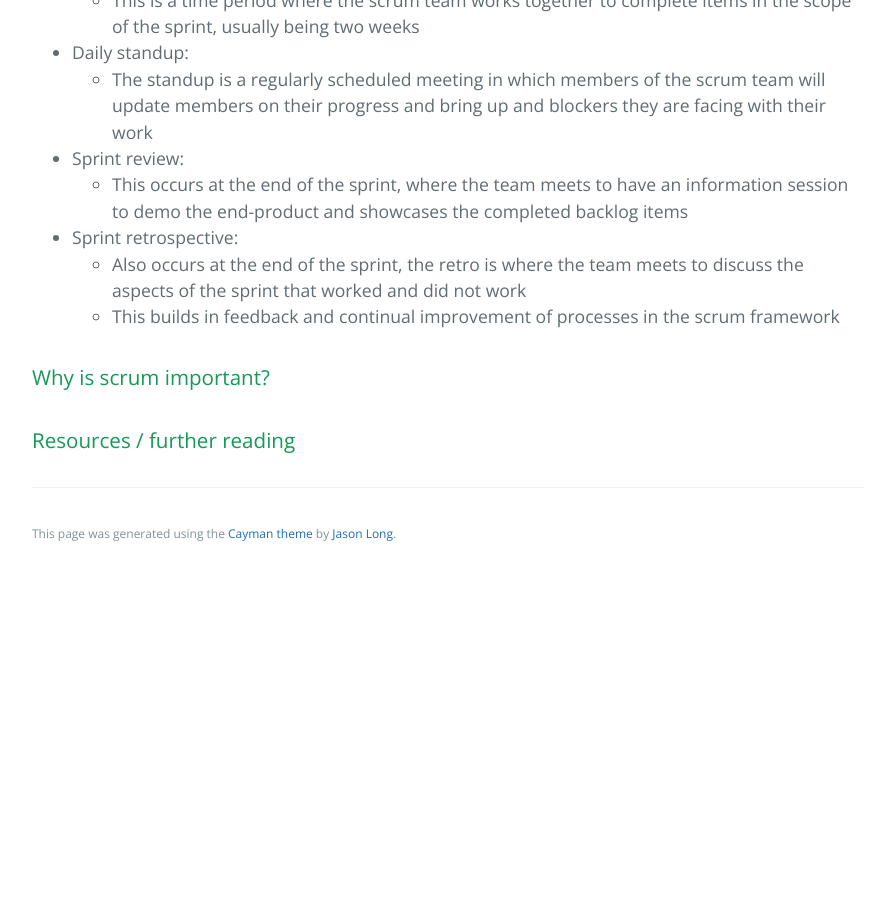
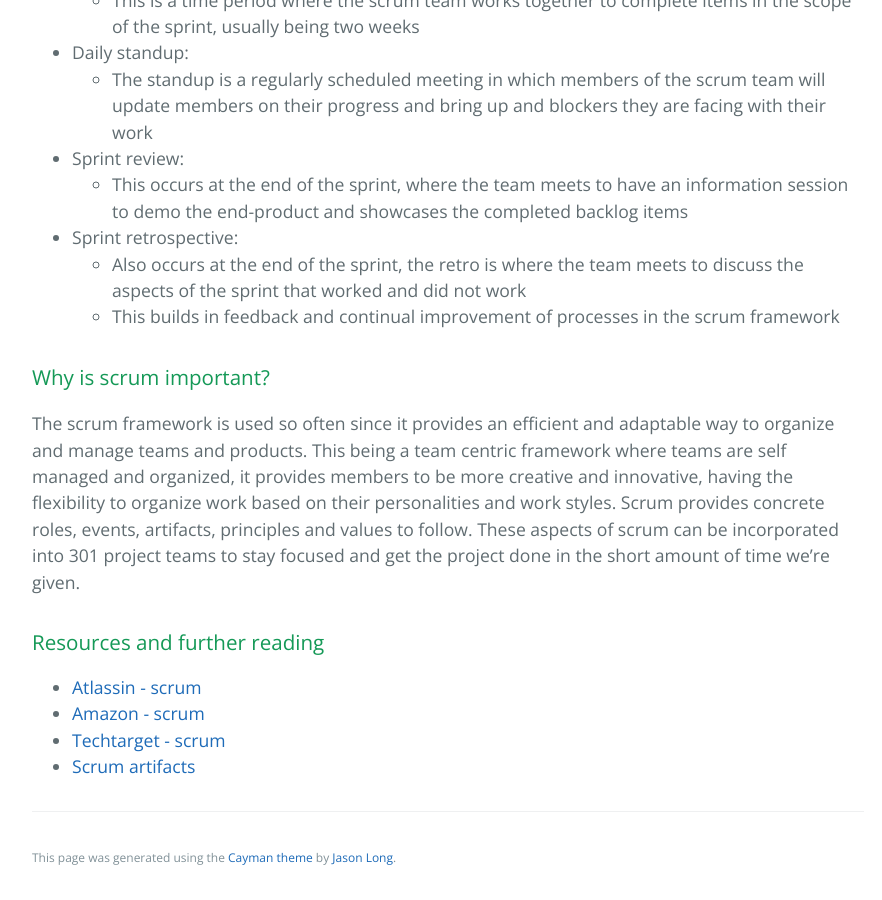
Before and after one commit to learning-software-engineering/learning-software-engineering.github.io, a Jekyll site: the page built from Topics/Software_Engineering/Scrum.md, in a window 1280 px wide and 900 px high, scrolled down 2904 px. Shown: the whole window, without its empty margins (192-1074 px from the left). Built offline with Jekyll 4.4.1, drawn with Linux system fonts in a browser that asks for light colours; our own code applies the rules of GitHub Pages for plain Markdown files; before the commit the page ends 3480 px from its top, so only the background shows below that.

Commit message:
more rough draft and added links to resources

```diff
--- a/Topics/Software_Engineering/Scrum.md
+++ b/Topics/Software_Engineering/Scrum.md
@@ -66,5 +66,10 @@ The scrum framework incorporates regular meetings, and events that teams perform
     - This builds in feedback and continual improvement of processes in the scrum framework
 
 ### Why is scrum important?
+The scrum framework is used so often since it provides an efficient and adaptable way to organize and manage teams and products. This being a team centric framework where teams are self managed and organized, it provides members to be more creative and innovative, having the flexibility to organize work based on their personalities and work styles. Scrum provides concrete roles, events, artifacts, principles and values to follow. These aspects of scrum can be incorporated into 301 project teams to stay focused and get the project done in the short amount of time we're given.
 
-### Resources / further reading
+### Resources and further reading
+- [Atlassin - scrum](https://www.atlassian.com/agile/scrum)
+- [Amazon - scrum](https://aws.amazon.com/what-is/scrum/)
+- [Techtarget - scrum](https://www.techtarget.com/searchsoftwarequality/definition/Scrum)
+- [Scrum artifacts](https://www.atlassian.com/agile/scrum/artifacts#:~:text=All%20articles,%2C%20sprint%20backlog%2C%20and%20increments.)
```
